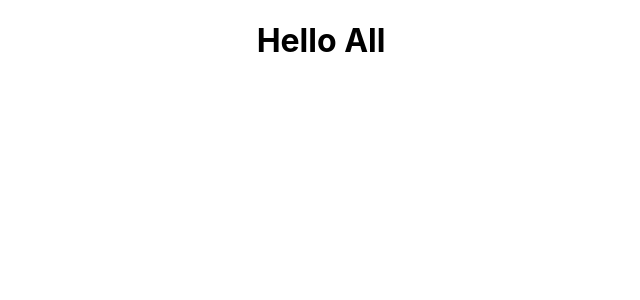
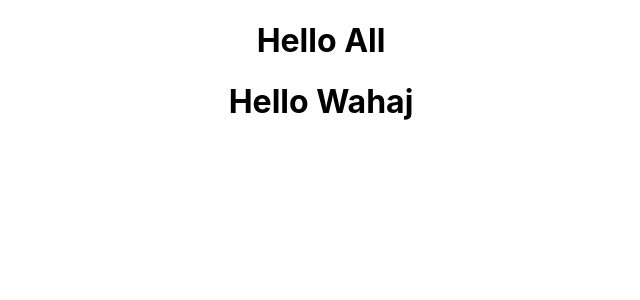
Before and after one commit to shoebkhan111/GitHub-Practice, a React (Create React App) app in the folder github-practice/: page / in a window 1280 px wide. Shown: the top 300 px of the page, without its empty margins (319-959 px from the left). Built offline with nearby package versions, Linux system fonts and the light colour scheme.

Commit message:
Wahaj Component

```diff
--- a/github-practice/src/App.js
+++ b/github-practice/src/App.js
@@ -1,9 +1,11 @@
 import "./App.css";
 import Testing from "./Components/KHWAJA/Testing";
+import Wahaj from "./Components/WAHAJ/Wahaj";
 function App() {
   return (
     <div className="App">
       <Testing />
+      <Wahaj/>
     </div>
   );
 }
--- /dev/null
+++ b/github-practice/src/Components/WAHAJ/Wahaj.jsx
@@ -0,0 +1,11 @@
+import React from 'react';
+
+const Wahaj = () => {
+    return (
+        <div>
+            <h1>Hello Wahaj</h1>
+        </div>
+    );
+};
+
+export default Wahaj;
```
